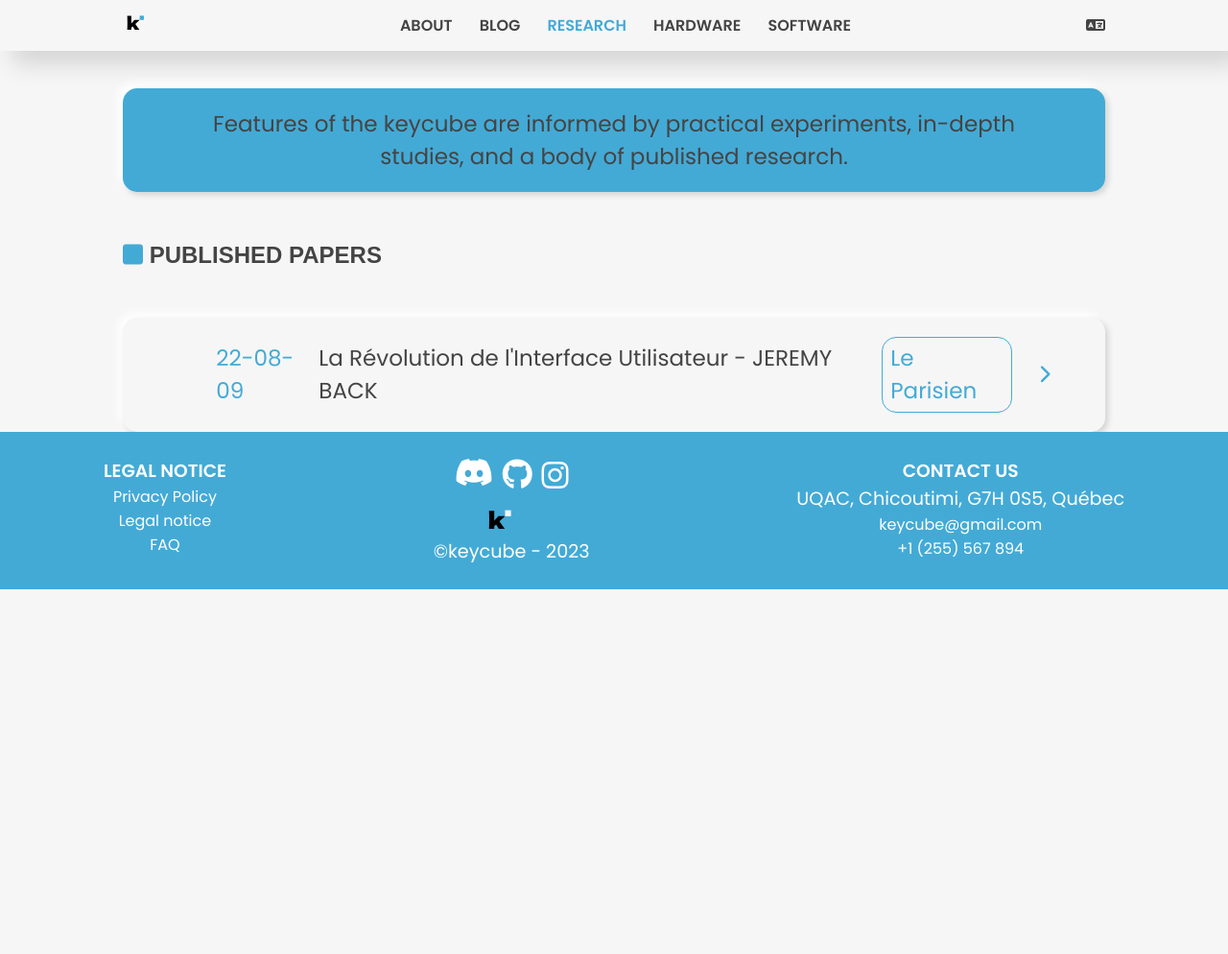
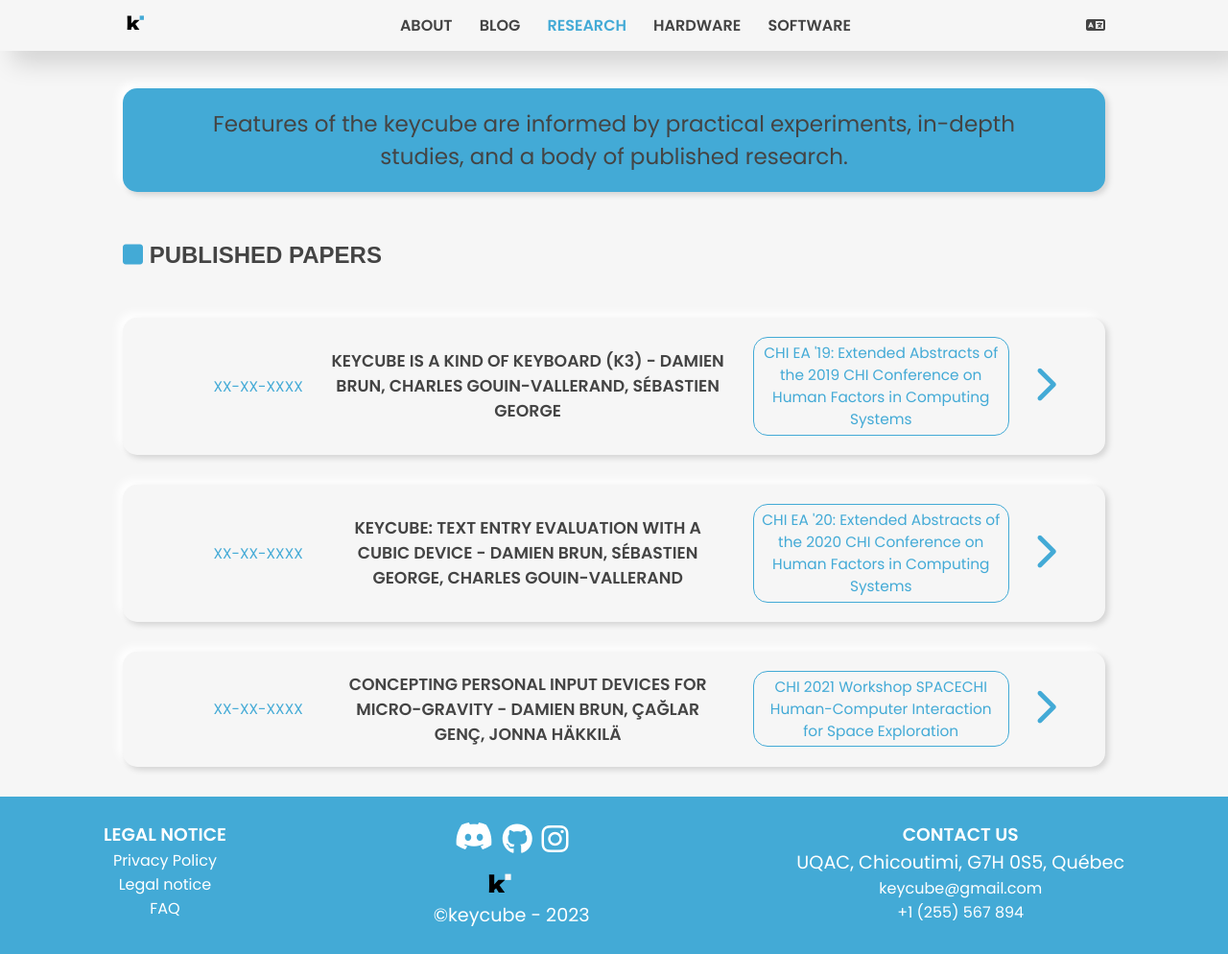
Before and after one commit to keycube/keycube.github.io, a Jekyll site: the page built from research.markdown, in a window 1280 px wide. Shown: the whole page at 96% size. Built offline with Jekyll 4.4.1, drawn with Linux system fonts in a browser that asks for light colours; nearby versions of some CDN libraries; some web fonts are replaced; before the commit the page ends 900 px from its top, so only the background shows below that.

Commit message:
add data article + mise en page

```diff
--- /dev/null
+++ b/_data/research.yml
@@ -0,0 +1,17 @@
+- date:
+  title: Keycube is a Kind of Keyboard (k3)
+  authors: Damien Brun, Charles Gouin-Vallerand, Sébastien George
+  venue-journal: "CHI EA '19: Extended Abstracts of the 2019 CHI Conference on Human Factors in Computing Systems"
+  url: https://r-libre.teluq.ca/1691/2/INT034.pdf
+
+- date:
+  title: 'Keycube: Text Entry Evaluation with a Cubic Device'
+  authors: Damien Brun, Sébastien George, Charles Gouin-Vallerand
+  venue-journal: "CHI EA '20: Extended Abstracts of the 2020 CHI Conference on Human Factors in Computing Systems"
+  url: https://hal.science/hal-02942093v1/document
+
+- date:
+  title: Concepting Personal Input Devices for Micro-Gravity
+  authors: Damien Brun, Çağlar Genç, Jonna Häkkilä
+  venue-journal: CHI 2021 Workshop SPACECHI Human-Computer Interaction for Space Exploration
+  url: https://lacris.ulapland.fi/ws/portalfiles/portal/16918906/SpaceCHI2021_Brun.pdf
--- a/_sass/research.scss
+++ b/_sass/research.scss
@@ -17,18 +17,14 @@
 	flex-direction: row;
 	align-items: center;
 	justify-content: space-between;
+	margin: 0 0 3% 0;
 	padding: 2% 5%;
 	font-size: 1.2em;
 	transition: box-shadow 0.3s;
 	border: none;
 	border-radius: 15px;
 	box-shadow: 3px 3px 6px #00000025, -	5px -5px 10px #ffffff;
-	cursor: pointer;
-  }
-
-.published-paper:hover {
-	box-shadow: 0 0 0 transparent; /* Supprime l'ombre au survol */
-	// box-shadow: -3px -3px -6px #00000025, - -5px 5px -10px #ffffff;
+	// cursor: pointer;
   }
 
 
@@ -42,13 +38,41 @@
 	align-items: center;
 	justify-content: space-between;
 	width: 90%;
+
+	p{
+		font-size: 0.8em;
+	}
+
+	.titre-author{
+		text-transform: uppercase;
+		font-weight: 600;
+		font-size: 0.9em;
+		text-align: center;
+		width: 50%;
+	}
+
+	.journal {
+		padding: 0.5% 1%;
+		border-radius: 15px;
+		width: 30%;
+		text-align: center;
+	}
+
+
 }
 
-.journal {
-	padding: 0.5% 1%;
-	border-radius: 15px;
+
+
+
+
+
+.picto{
+	width: 5%;
+	font-size:2em;
+	cursor: pointer;
+	transition: transform 0.2s ease;
 }
 
-.picto{
-	width: 2%;
+.picto:hover{
+	transform: scale(1.2);
 }
--- a/research.markdown
+++ b/research.markdown
@@ -1,9 +1,8 @@
 ---
-# research: page
-layout : default
+layout: default
 title: Research
 permalink: /research/
-color : 43AAD6
+color: 43AAD6
 ---
 
 <section>
@@ -14,19 +13,26 @@ color : 43AAD6
 
 <h2><i class="fa-solid fa-square" style="color: #{{ page.color }}"></i> PUBLISHED PAPERS </h2>
 
+{% for research in site.data.research %}
+<div class="published-paper">
+<div class="color" style="background-color: #{{ page.color }}"></div>
+<div class="info-published-paper">
 
-<div class="published-paper">
-	<div class="color" style="background-color: #{{ page.color }}"></div>
-	<div class="info-published-paper">
-		<p class="date" style="color: #{{ page.color }}">22-08-09</p>
-		<p class="titre-author" >La Révolution de l'Interface Utilisateur - JEREMY BACK</p>
-		<p class="journal" style="color: #{{ page.color }}; border: 1px solid #{{ page.color }}">Le Parisien</p>
-	</div>
-	<i class="fa-solid fa-chevron-right picto" style="color: #{{ page.color }}"></i>
+{% if research.date %}
+<p class="date" style="color: #{{ page.color }}">{{research.date}}</p>
+{% else %}
+<p class="date" style="color: #{{ page.color }}">XX-XX-XXXX</p>
+{% endif %}
+
+<p class="titre-author" >{{research.title}} - {{research.authors}}</p>
+
+<p class="journal" style="color: #{{ page.color }}; border: 1px solid #{{ page.color }}">{{research.venue-journal}}</p>
+</div>
+
+<a href="{{research.url}}" target="_blank"><i class="fa-solid fa-chevron-right picto" style="color: #{{ page.color }}"></i></a>
 
 </div>
 
-
-
+{% endfor %}
 
 </section>
```
Also changed, not shown: 5 other files.
